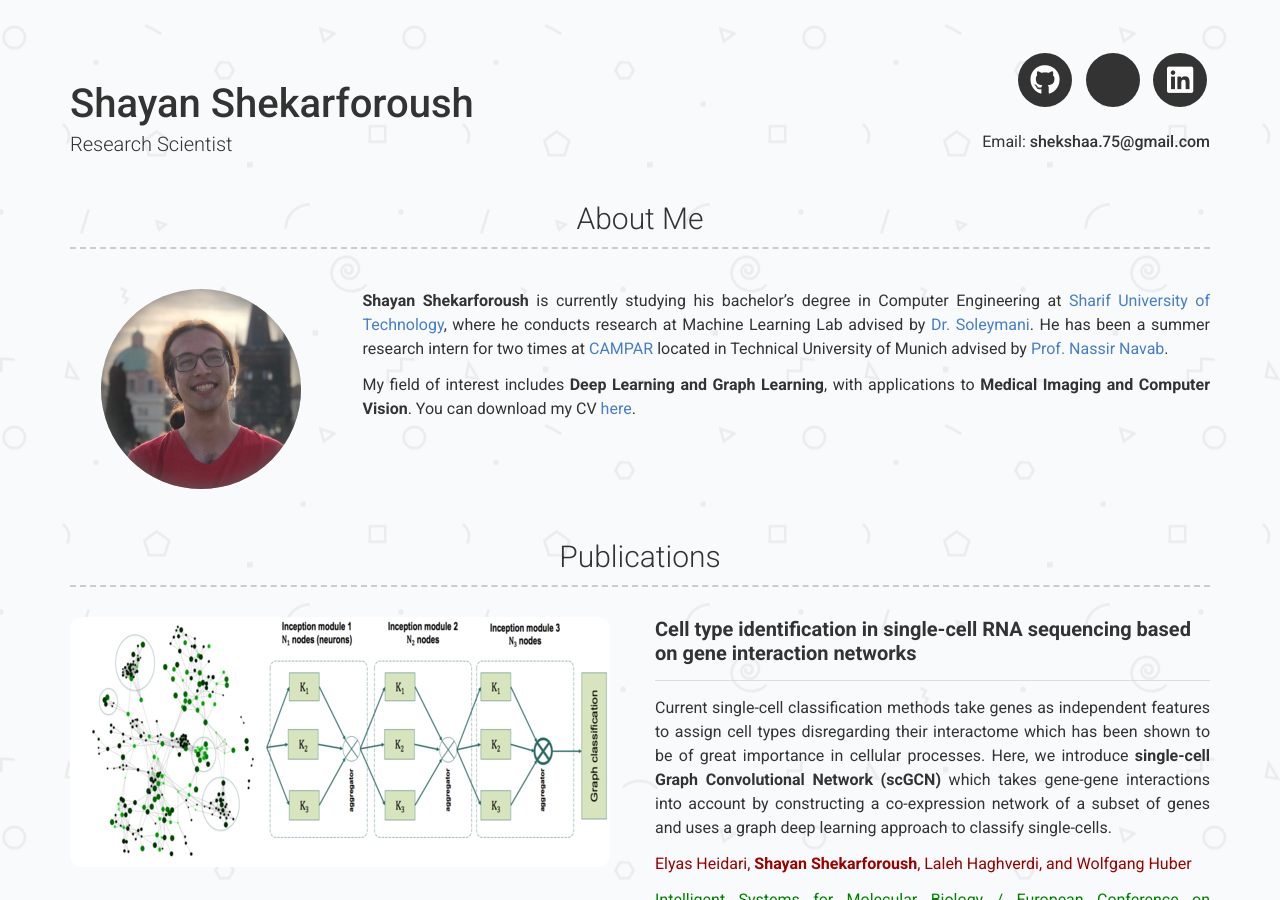
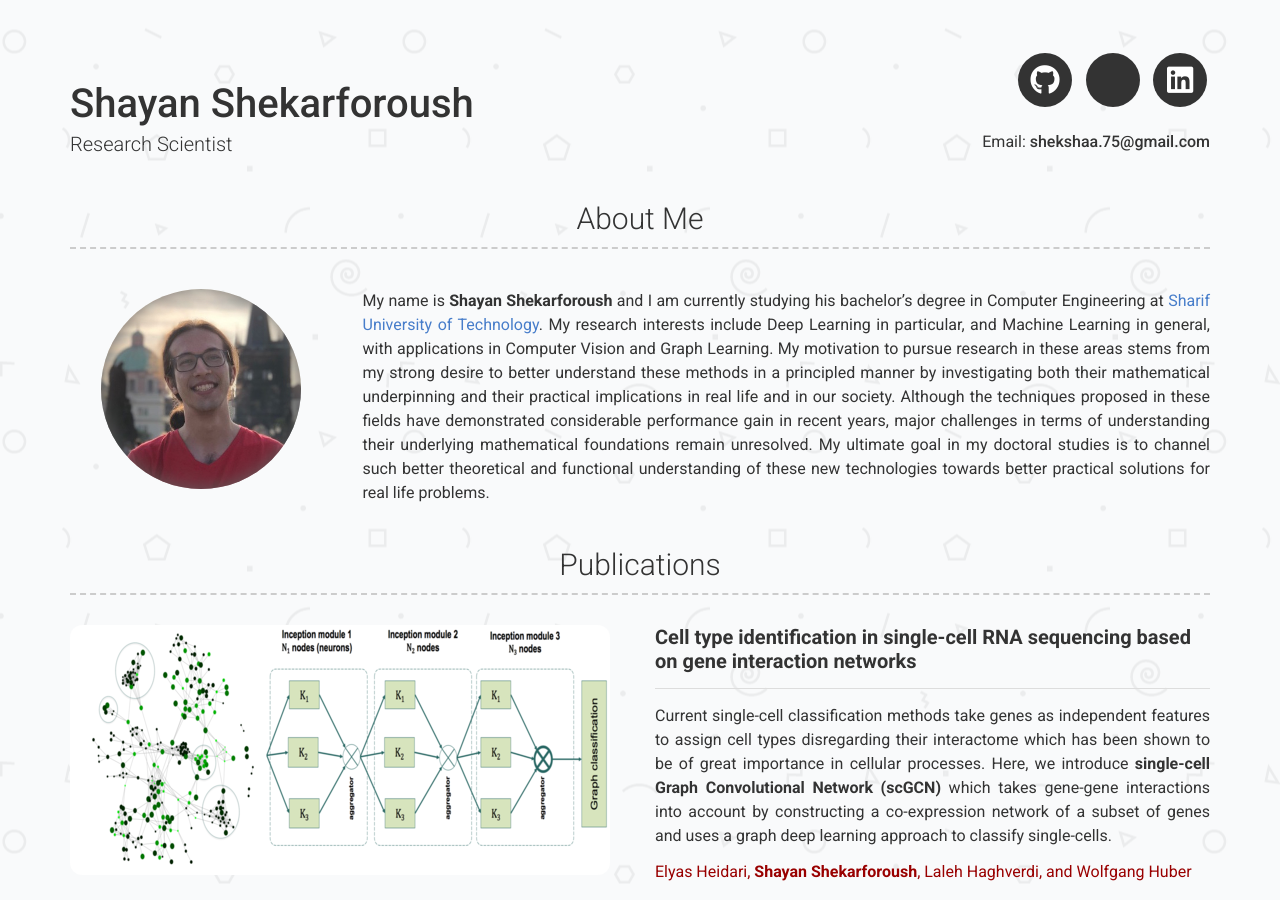
Before and after one commit to shekshaa/shekshaa.github.io, a Jekyll site: the page built from index.md, in a window 1280 px wide and 900 px high. Built offline with Jekyll 4.4.1, drawn with Linux system fonts in a browser that asks for light colours; a style sheet for code colours, icons or effects is not loaded.

Commit message:
Update _config.yml

```diff
--- a/_config.yml
+++ b/_config.yml
@@ -26,12 +26,15 @@ linkedin_username: shayan-shekarforoush-597508136
 # about_title: About Me
 about_profile_image: images/pf.jpg
 about_content: | # this will include new lines to allow paragraphs
-  **Shayan Shekarforoush** is currently studying his bachelor’s degree in Computer Engineering at [Sharif University of Technology](http://www.sharif.ir),
-  where he conducts research at Machine Learning Lab advised by [Dr. Soleymani](http://sharif.edu/~soleymani/).
-  He has been a summer research intern for two times at [CAMPAR](http://campar.in.tum.de) located in Technical University of Munich advised by [Prof. Nassir Navab](http://campar.in.tum.de/Main/NassirNavab).
+  My name is **Shayan Shekarforoush** and I am currently studying his bachelor’s degree in Computer Engineering at [Sharif University of Technology](http://www.sharif.ir).
+  My research interests include Deep Learning in particular, and Machine Learning in general, with applications in Computer Vision and Graph Learning.
+  My motivation to pursue research in these areas stems from my strong desire to better understand these methods in a principled manner by investigating
+  both their mathematical underpinning and their practical implications in real life and in our society.
+  Although the techniques proposed in these fields have demonstrated considerable performance gain in recent years,
+  major challenges in terms of understanding their underlying mathematical foundations remain unresolved.
+  My ultimate goal in my doctoral studies is to channel such better theoretical and functional understanding of
+  these new technologies towards better practical solutions for real life problems.
 
-  My field of interest includes **Deep Learning and Graph Learning**, with applications to **Medical Imaging and Computer Vision**.
-  You can download my CV [here](https://github.com/shekshaa/shekshaa.github.io/raw/master/files/CV.pdf).
 # Projects Section
 projects_title: Publications
 
```
